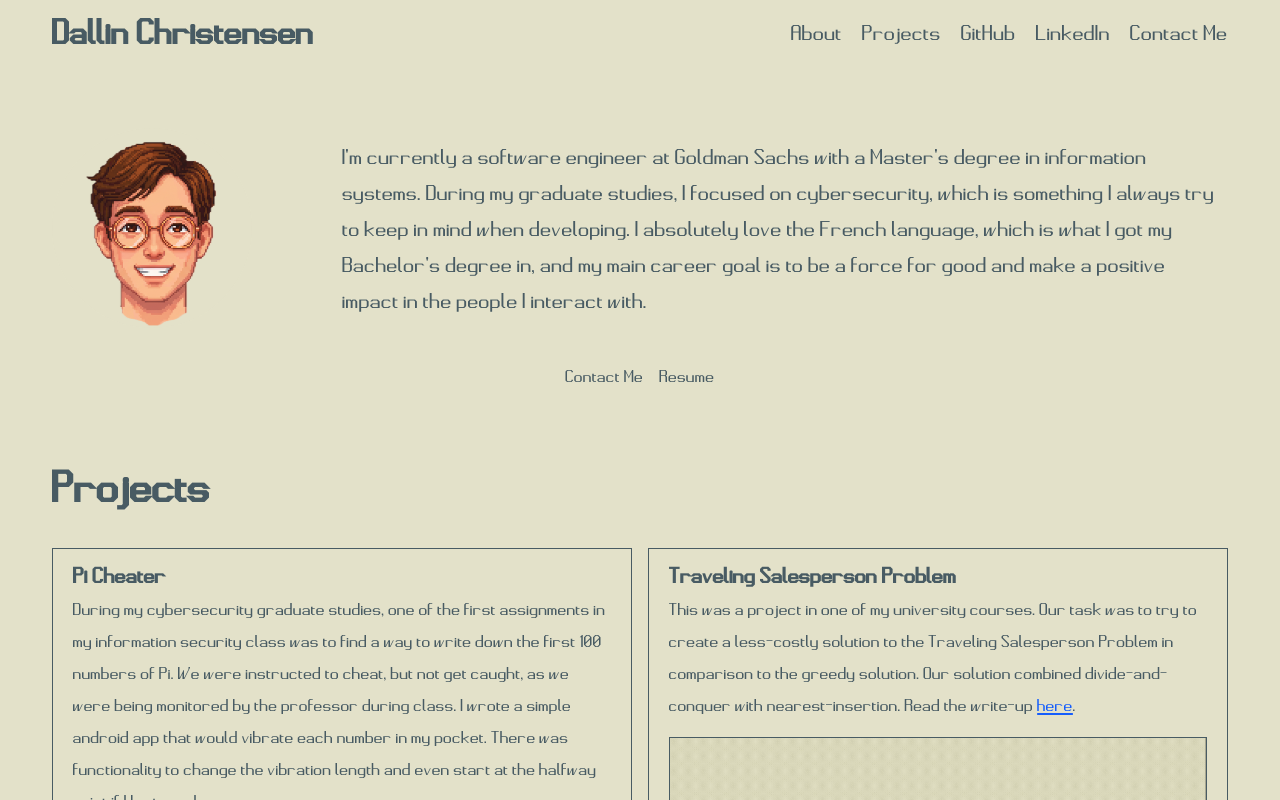
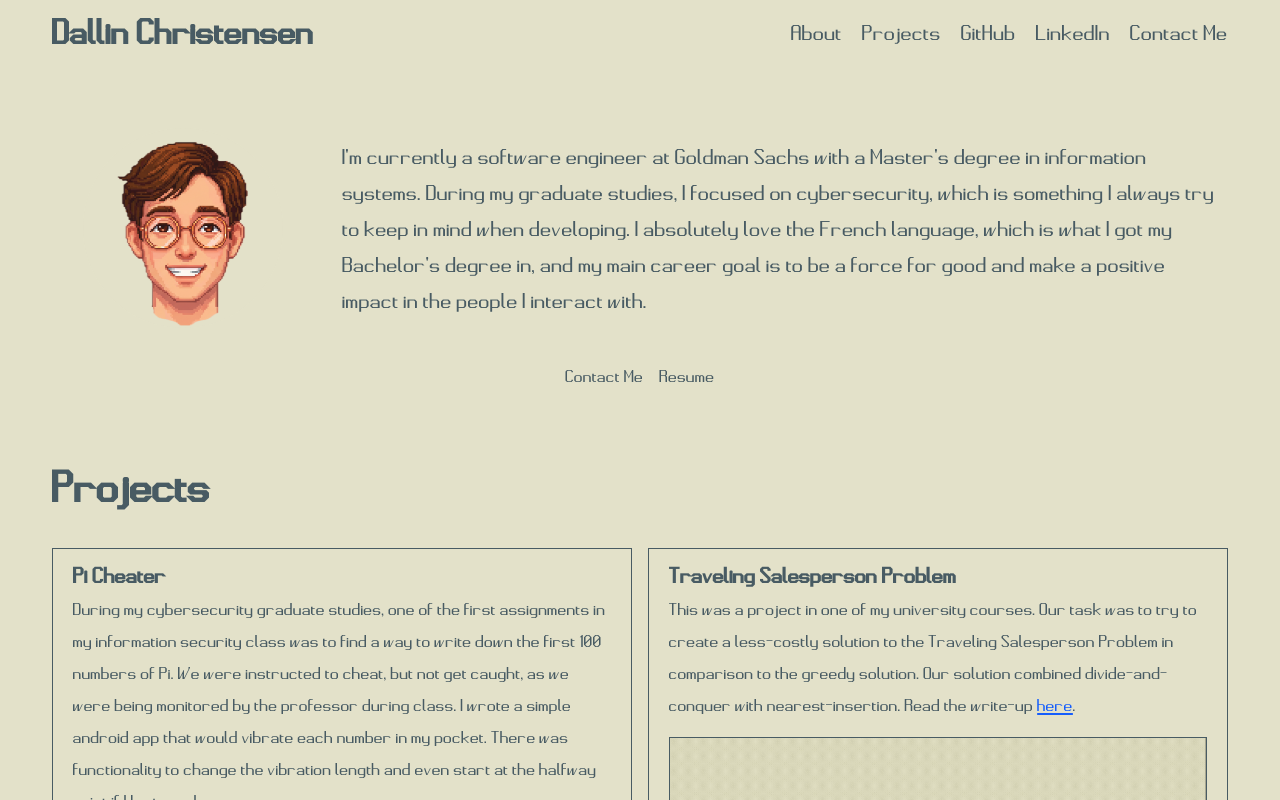
Before and after one commit to fmajorcminor/portfolio, a React (Vite) app: page / in a window 1280 px wide. Shown: the top 800 px of the page. Built offline with nearby package versions, Linux system fonts and the light colour scheme.

Commit message:
Adjust spacing

```diff
--- a/src/components/Hero.jsx
+++ b/src/components/Hero.jsx
@@ -10,7 +10,7 @@ const Hero = () => {
     <div className="text-2xl text-center py-16" style={{ color: "#485B63" }}>
       {/*<h1 className="text-5xl font-bold mb-4">Hi, welcome to my page!</h1>*/}
       <div className="container-fluid flex flex-col px-8 md:flex-row px-13 items-center justify-between">
-        <div className="container flex justify-normal space-x-5">
+        <div className="container flex justify-center space-x-5">
           <img
             src={HeroImage}
             alt=""
```
